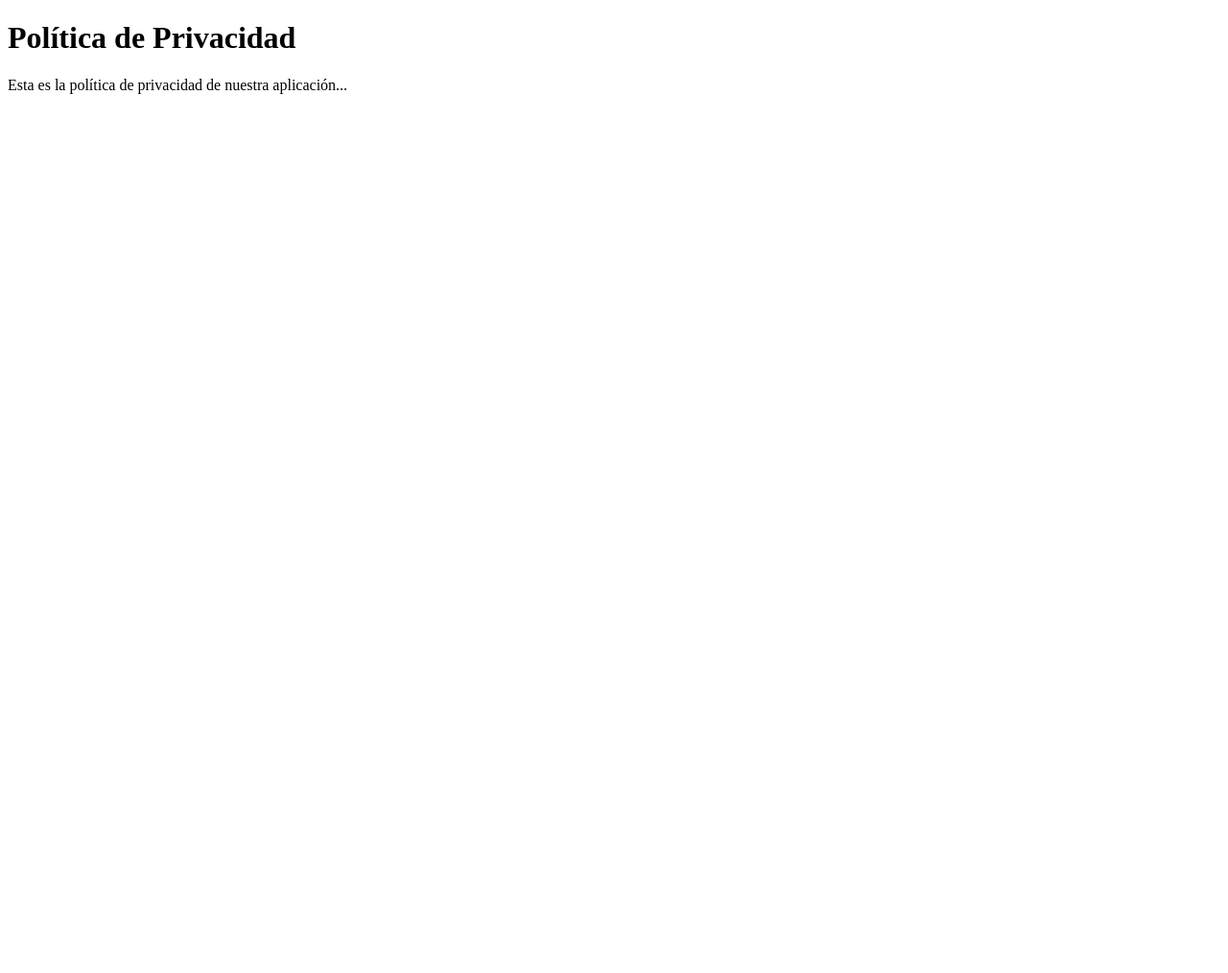
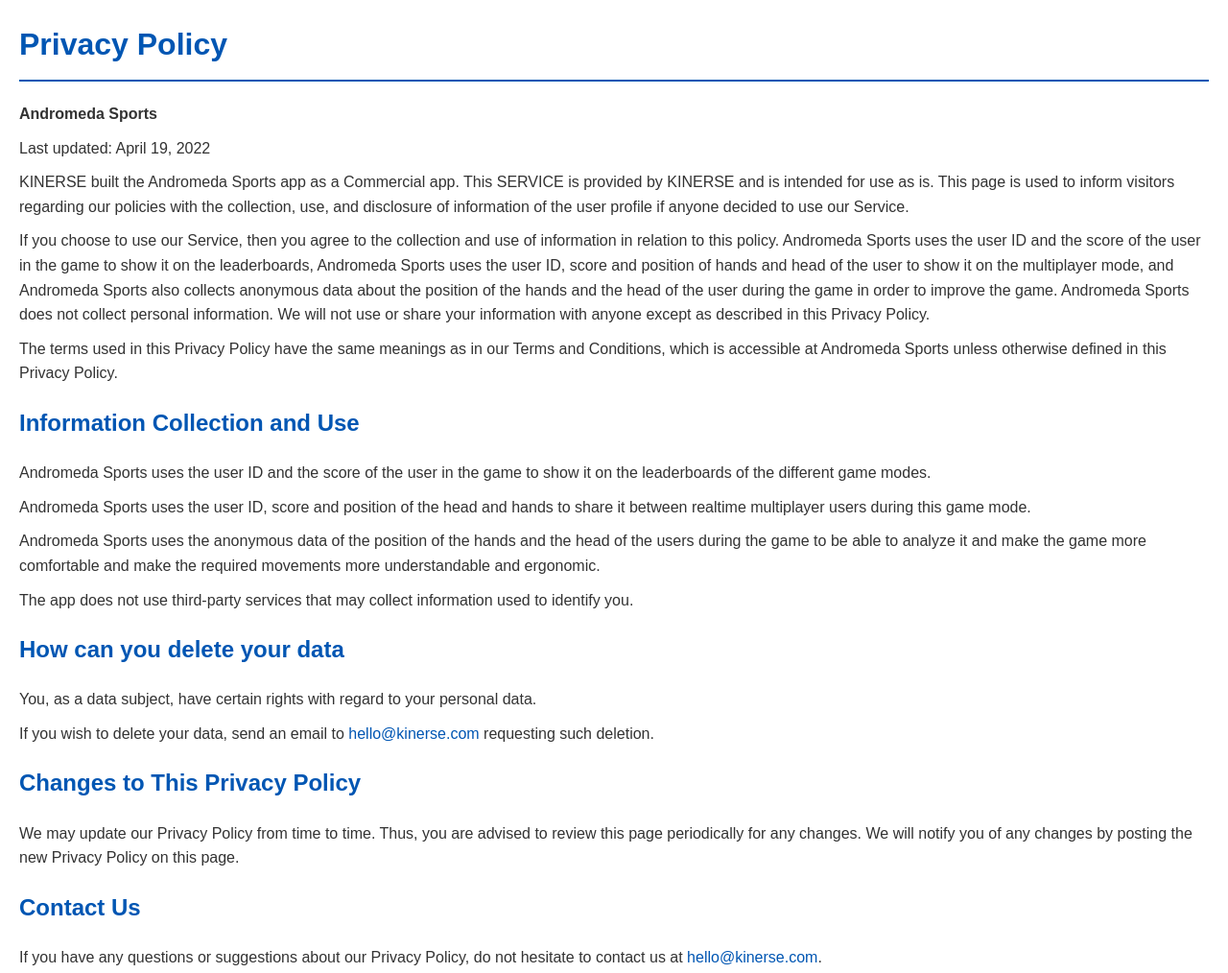
Before and after one commit to drc94/AndromedaSports_PrivacyPolicy, a plain HTML site: page index.html in a window 1280 px wide. Shown: the whole page at 96% size. Before the commit the page ends 800 px from the top, so only its background shows below. Drawn offline with Linux system fonts and the light colour scheme.

Commit message:
Update index.html

```diff
--- a/index.html
+++ b/index.html
@@ -1,12 +1,61 @@
 <!DOCTYPE html>
-<html lang="es">
+<html lang="en">
 <head>
     <meta charset="UTF-8">
     <meta name="viewport" content="width=device-width, initial-scale=1.0">
-    <title>Política de Privacidad</title>
+    <title>Privacy Policy - Andromeda Sports</title>
+    <style>
+        body {
+            font-family: Arial, sans-serif;
+            line-height: 1.6;
+            margin: 20px;
+            padding: 0;
+            color: #333;
+        }
+        h1, h2 {
+            color: #0056b3;
+        }
+        h1 {
+            border-bottom: 2px solid #0056b3;
+            padding-bottom: 10px;
+        }
+        p {
+            margin: 10px 0;
+        }
+        a {
+            color: #0056b3;
+            text-decoration: none;
+        }
+        a:hover {
+            text-decoration: underline;
+        }
+    </style>
 </head>
 <body>
-    <h1>Política de Privacidad</h1>
-    <p>Esta es la política de privacidad de nuestra aplicación...</p>
+    <h1>Privacy Policy</h1>
+    <p><strong>Andromeda Sports</strong></p>
+    <p>Last updated: April 19, 2022</p>
+
+    <p>KINERSE built the Andromeda Sports app as a Commercial app. This SERVICE is provided by KINERSE and is intended for use as is. This page is used to inform visitors regarding our policies with the collection, use, and disclosure of information of the user profile if anyone decided to use our Service.</p>
+
+    <p>If you choose to use our Service, then you agree to the collection and use of information in relation to this policy. Andromeda Sports uses the user ID and the score of the user in the game to show it on the leaderboards, Andromeda Sports uses the user ID, score and position of hands and head of the user to show it on the multiplayer mode, and Andromeda Sports also collects anonymous data about the position of the hands and the head of the user during the game in order to improve the game. Andromeda Sports does not collect personal information. We will not use or share your information with anyone except as described in this Privacy Policy.</p>
+
+    <p>The terms used in this Privacy Policy have the same meanings as in our Terms and Conditions, which is accessible at Andromeda Sports unless otherwise defined in this Privacy Policy.</p>
+
+    <h2>Information Collection and Use</h2>
+    <p>Andromeda Sports uses the user ID and the score of the user in the game to show it on the leaderboards of the different game modes.</p>
+    <p>Andromeda Sports uses the user ID, score and position of the head and hands to share it between realtime multiplayer users during this game mode.</p>
+    <p>Andromeda Sports uses the anonymous data of the position of the hands and the head of the users during the game to be able to analyze it and make the game more comfortable and make the required movements more understandable and ergonomic.</p>
+    <p>The app does not use third-party services that may collect information used to identify you.</p>
+
+    <h2>How can you delete your data</h2>
+    <p>You, as a data subject, have certain rights with regard to your personal data.</p>
+    <p>If you wish to delete your data, send an email to <a href="mailto:hello@kinerse.com">hello@kinerse.com</a> requesting such deletion.</p>
+
+    <h2>Changes to This Privacy Policy</h2>
+    <p>We may update our Privacy Policy from time to time. Thus, you are advised to review this page periodically for any changes. We will notify you of any changes by posting the new Privacy Policy on this page.</p>
+
+    <h2>Contact Us</h2>
+    <p>If you have any questions or suggestions about our Privacy Policy, do not hesitate to contact us at <a href="mailto:hello@kinerse.com">hello@kinerse.com</a>.</p>
 </body>
 </html>
```
